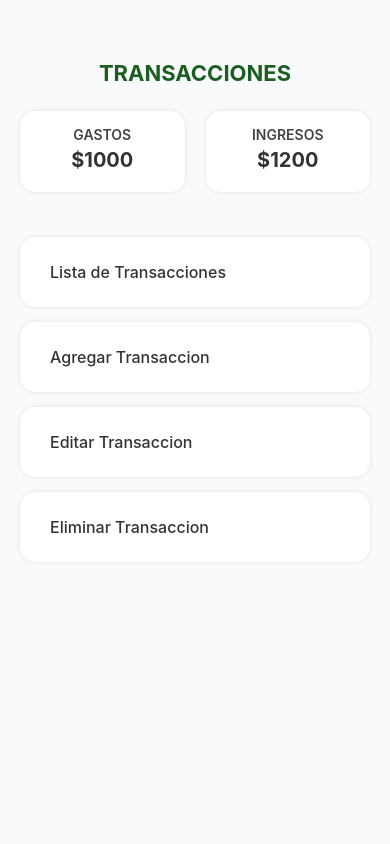
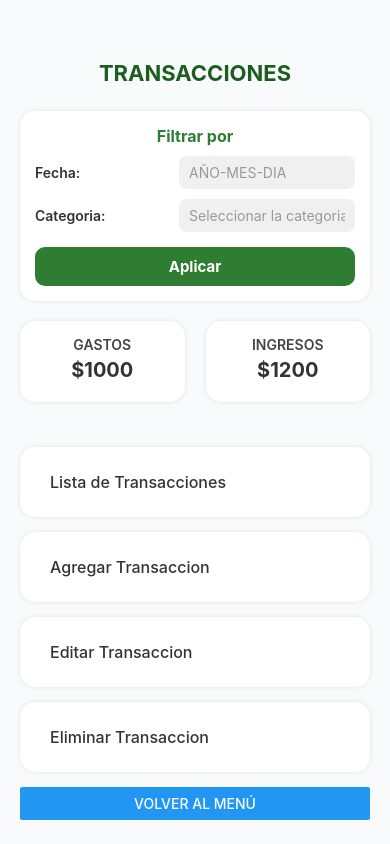
Before and after one commit to JoseArmandoSUP/AhorraMasApp, a React Native app in the folder ahorraMasApp/: screen / in a window 390 px wide. Both pictures are taken after a click on the button "TRANSACCIONES". Built offline with nearby package versions, Linux system fonts and the light colour scheme.

Commit message:
Filtros agregados

```diff
--- a/ahorraMasApp/screens/PantallaGestionTransacciones.js
+++ b/ahorraMasApp/screens/PantallaGestionTransacciones.js
@@ -1,14 +1,47 @@
-import React from 'react'
-import { Text, StyleSheet, View, TouchableOpacity, ScrollView } from 'react-native'
+import React, {useEffect, useState} from 'react'
+import { Text, StyleSheet, View, TouchableOpacity, ScrollView, Button } from 'react-native'
+import PantallaPrincipal from './PantallaPrincipal';
+import { TextInput } from 'react-native-web';
 
 
 export default function PantallaGestionTransacciones() {
 
+    const[screen, setScreen]=useState('menu');
+
+    switch(screen){
+        case 'pantallaPrincipal':
+            return<PantallaPrincipal></PantallaPrincipal>
+        case 'menu':
+            default:
                 return (
                     <ScrollView style={styles.container}>
 
                         {/*ENCABEZADO*/}
                         <Text style={styles.titulo}>TRANSACCIONES</Text>
+
+                        {/*FILTRADO*/}
+                        <View style={styles.filtrosContainer}>
+                            <Text style={styles.filtrosTitulo}>Filtrar por</Text>
+
+                            <View style={styles.filtrosFila}>
+                                <Text style={styles.filtrosLabel}>Fecha: </Text>
+                                <View style={styles.filtrosInput}>
+                                    <TextInput style={styles.filtrosPlaceHolder} placeholder='AÑO-MES-DIA'></TextInput>
+                                </View>
+                            </View>
+
+                            <View style={styles.filtrosFila}>
+                                <Text style={styles.filtrosLabel}>Categoria: </Text>
+                                <View style={styles.filtrosInput}>
+                                    <TextInput style={styles.filtrosPlaceHolder} placeholder='Seleccionar la categoria'></TextInput>
+                                </View>
+                            </View>
+
+                            <TouchableOpacity style={styles.filtrosBoton}>
+                                <Text style={styles.filtrosBotonTexto}>Aplicar</Text>
+                            </TouchableOpacity>
+
+                        </View>
 
                         {/*CONTENEDOR DE GASTOS E INGRESOS*/}
                         <View style={styles.todoContainer}>
@@ -50,11 +83,13 @@ export default function PantallaGestionTransacciones() {
                                 <Text style={styles.botonText}>Eliminar Transaccion</Text>
                             </TouchableOpacity>
 
+                            <Button onPress={()=> setScreen('pantallaPrincipal')} title="Volver al menú"></Button>
+
                         </View>
 
                     </ScrollView>
                 );
-
+    }
 }
 
 const styles = StyleSheet.create({
@@ -64,6 +99,68 @@ const styles = StyleSheet.create({
         paddingTop: 60,
         paddingHorizontal: 20,
     },
+
+    //Estilos del filtardo
+    filtrosContainer:{
+        backgroundColor: '#fff',
+        borderRadius: 15,
+        padding: 15,
+        marginBottom: 20,
+        shadowColor: '#000',
+        shadowOpacity: 0.1,
+        shadowRadius: 4,
+        elevation: 3,
+    },
+
+    filtrosTitulo:{
+        fontSize: 16,
+        fontWeight: 'bold',
+        color: '#2e7d32',
+        textAlign: 'center',
+        marginBottom: 10,
+    },
+
+    filtrosFila:{
+        flexDirection: 'row',
+        justifyContent: 'space-between',
+        alignItems: 'center',
+        marginBottom: 10,
+    },
+
+    filtrosLabel:{
+        fontSize: 14,
+        fontWeight: '600',
+        color: '#333',
+        width: '40%',
+    },
+
+    filtrosInput:{
+        backgroundColor: '#f0f0f0',
+        borderRadius: 8,
+        paddingVertical: 8,
+        paddingHorizontal: 10,
+        width: '55%',
+    },
+
+    filtrosPlaceHolder:{
+        color: '#999',
+        fontSize: 14,
+    },
+
+    filtrosBoton:{
+        backgroundColor: '#2e7d32',
+        borderRadius: 10,
+        paddingVertical: 10,
+        marginTop: 5,
+        alignItems: 'center',
+    },
+
+    filtrosBotonTexto:{
+        color: '#fff',
+        fontWeight: 'bold',
+        fontSize: 15,
+    },
+    //-----------------------------------------------
 
     titulo:{
         fontSize: 22,
```
Lines whose indentation alone changed are shown as unchanged.
